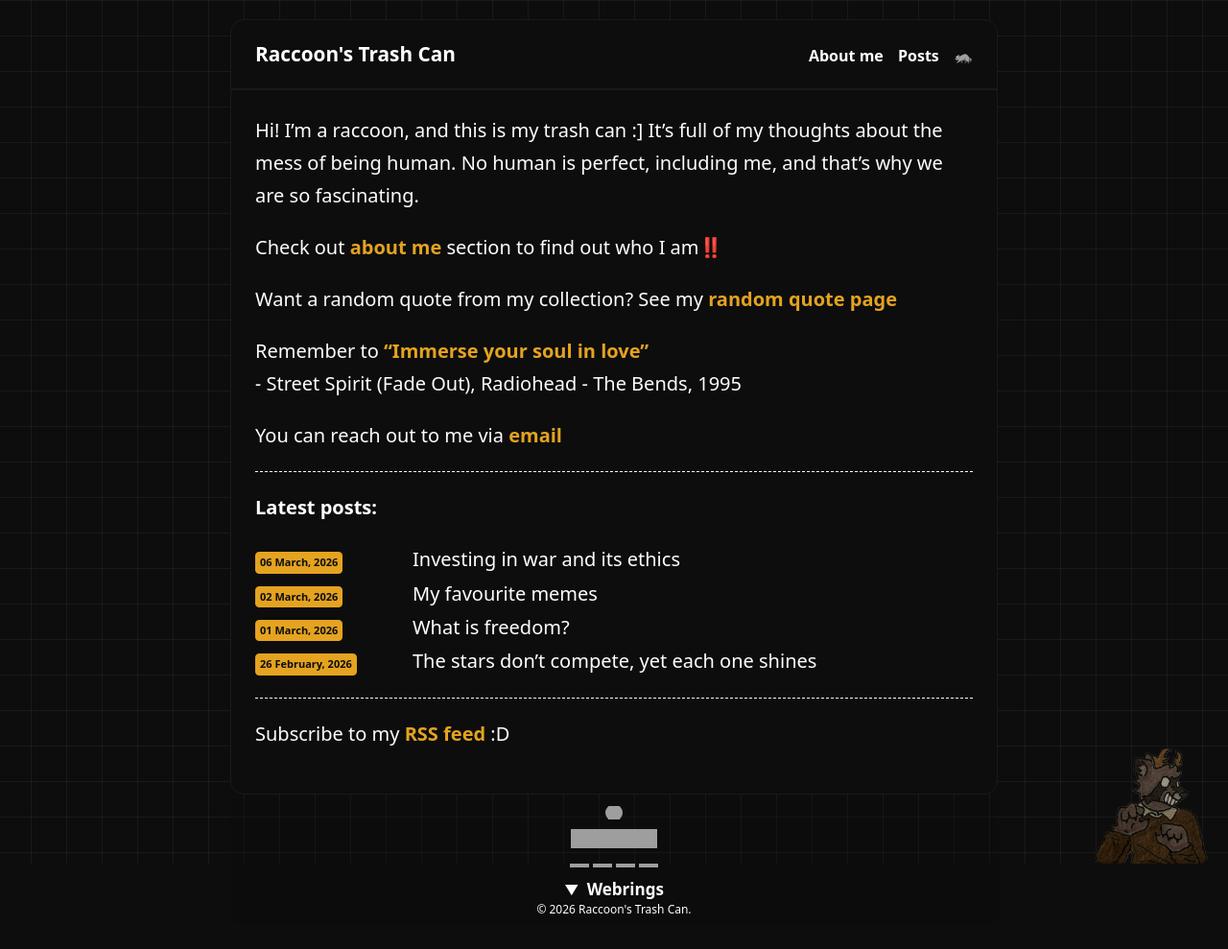
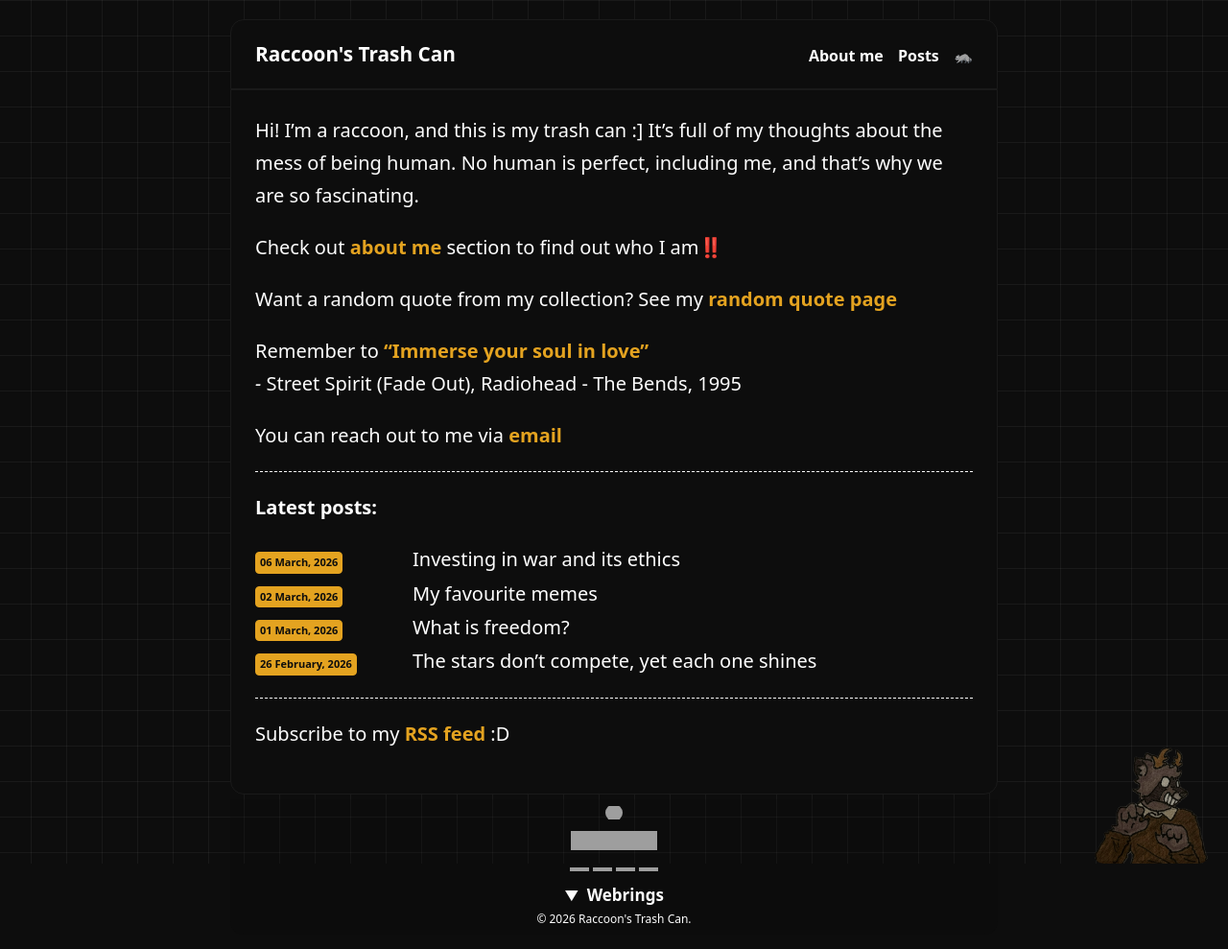
Before and after one commit to raccoonfangz/raccoonfangz.github.io, a Jekyll site: the page built from index.md, in a window 1280 px wide. Shown: the whole page at 96% size. Built offline with Jekyll 4.4.1, drawn with Linux system fonts in a browser that asks for light colours; grey boxes are pictures that could not be loaded.

Commit message:
Update style.css

```diff
--- a/assets/css/style.css
+++ b/assets/css/style.css
@@ -253,7 +253,7 @@ footer {
   display: flex;
   flex-direction: column;
   align-items: center;
-  gap: 3px;
+  gap: 5px;
   padding: 10px 25px !important;
   text-align: center;
   line-height: 1.0;
@@ -265,10 +265,6 @@ footer {
 
 :root[data-theme="dark"] footer {
   background-color: rgba(13, 13, 13, 0.25);
-}
-
-.collapsible {
-  margin: 0;
 }
 
 footer p {
```
